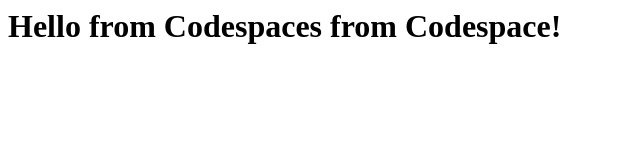
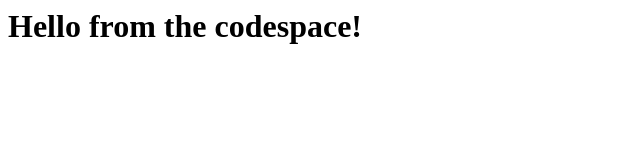
Before and after one commit to BobPeressini/skills-code-with-codespaces, a plain HTML site: page index.html in a window 1280 px wide. Shown: the whole page, without its empty margins (0-640 px from the left). Drawn offline with Linux system fonts and the light colour scheme.

Commit message:
Adding hello from the codespace!

```diff
--- a/index.html
+++ b/index.html
@@ -1,3 +1,3 @@
 <html>
-  <h1>Hello from Codespaces from Codespace!</h1>
+  <h1>Hello from the codespace!</h1>
 </html>
```
